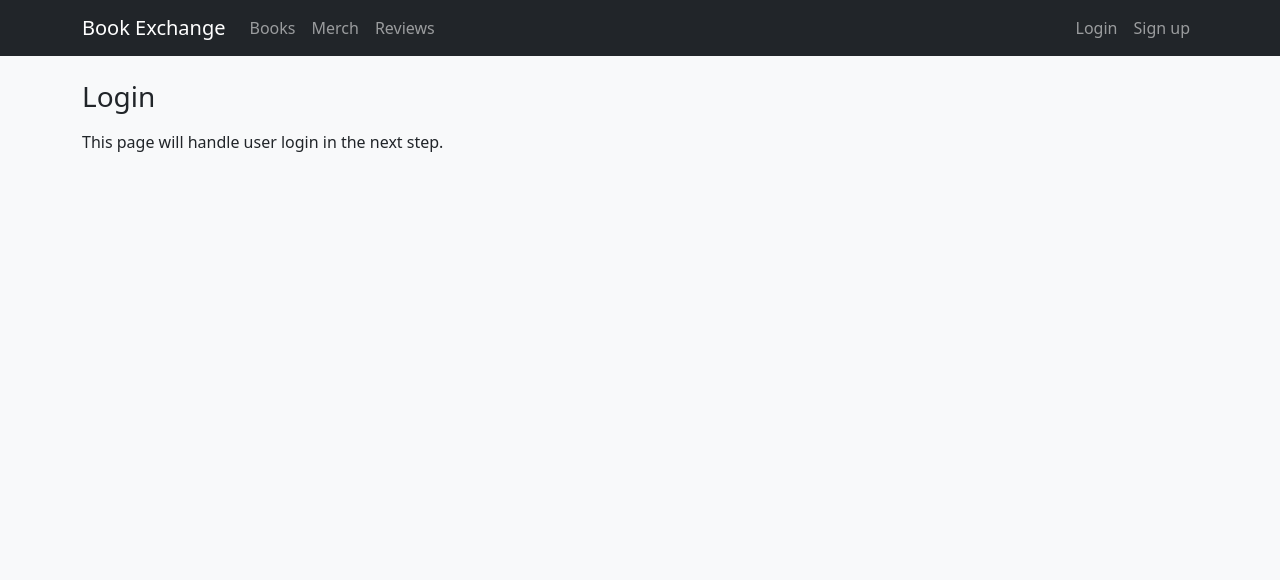
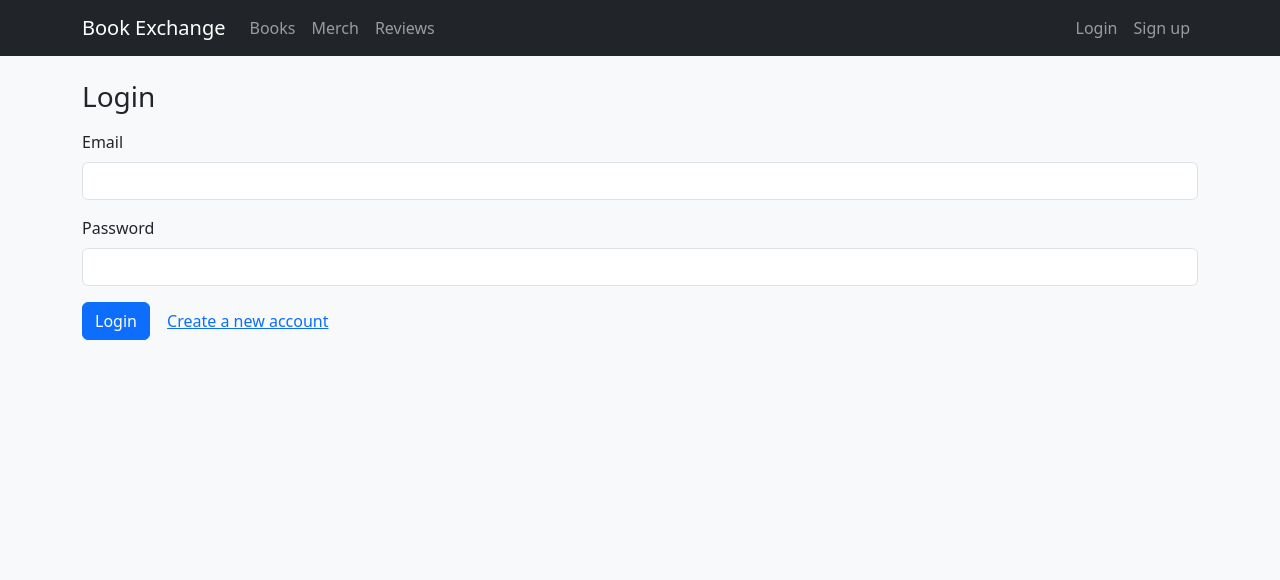
Before and after one commit to danilhordiienko/Student-Book-Exchange, a PHP site: page /login.php in a window 1280 px wide. Shown: the top 580 px of the page. Run offline with PHP 8.4, Linux system fonts and the light colour scheme.

Commit message:
Add login and logout logic and show signed-in user in navbar

```diff
--- a/header.php
+++ b/header.php
@@ -48,6 +48,11 @@ if (session_status() === PHP_SESSION_NONE) {
 
             <ul class="navbar-nav mb-2 mb-lg-0">
                 <?php if (!empty($_SESSION['user_id'])): ?>
+                    <li class="nav-item me-2">
+                        <span class="navbar-text text-light">
+                            Signed in as <?= htmlspecialchars($_SESSION['first_name'] ?? 'student') ?>
+                        </span>
+                    </li>
                     <li class="nav-item">
                         <a class="nav-link" href="logout.php">Logout</a>
                     </li>
--- a/login.php
+++ b/login.php
@@ -1,12 +1,83 @@
 <?php
-// Simple placeholder login page.
-// Real authentication logic will be added in the next steps.
+// Login page for the Student Book Exchange project.
+// Performs a simple email + password check and starts a session for the user.
+// Author: Danil Hordiienko, ATU student.
 
+require_once __DIR__ . '/db.php';
 require_once __DIR__ . '/header.php';
+
+$errorMessage = null;
+
+if ($_SERVER['REQUEST_METHOD'] === 'POST') {
+    // Collect basic credentials from the login form.
+    $email    = trim($_POST['email'] ?? '');
+    $password = $_POST['password'] ?? '';
+
+    if ($email === '' || $password === '') {
+        $errorMessage = 'Please enter both email and password.';
+    } else {
+        try {
+            // Look up the user by email address.
+            $stmt = $pdo->prepare('SELECT id, role, first_name, last_name, password_hash FROM users WHERE email = ?');
+            $stmt->execute([$email]);
+            $user = $stmt->fetch();
+
+            if (!$user || !password_verify($password, $user['password_hash'])) {
+                $errorMessage = 'Incorrect email or password.';
+            } else {
+                // On successful login store minimal data in the session.
+                $_SESSION['user_id']    = $user['id'];
+                $_SESSION['role']       = $user['role'];
+                $_SESSION['first_name'] = $user['first_name'];
+                $_SESSION['last_name']  = $user['last_name'];
+
+                // Basic redirect back to the homepage after login.
+                header('Location: index.php');
+                exit;
+            }
+        } catch (PDOException $e) {
+            $errorMessage = 'Database error while checking credentials.';
+        }
+    }
+}
 ?>
 
 <h1 class="h3 mb-3">Login</h1>
-<p>This page will handle user login in the next step.</p>
+
+<?php if ($errorMessage): ?>
+    <div class="alert alert-danger">
+        <?= htmlspecialchars($errorMessage) ?>
+    </div>
+<?php endif; ?>
+
+<form method="post" class="row g-3">
+    <div class="col-12">
+        <label class="form-label" for="email">Email</label>
+        <input
+            type="email"
+            class="form-control"
+            id="email"
+            name="email"
+            required
+            value="<?= htmlspecialchars($_POST['email'] ?? '') ?>"
+        >
+    </div>
+    <div class="col-12">
+        <label class="form-label" for="password">Password</label>
+        <input
+            type="password"
+            class="form-control"
+            id="password"
+            name="password"
+            required
+        >
+    </div>
+    <div class="col-12">
+        <button type="submit" class="btn btn-primary">Login</button>
+        <a href="register.php" class="btn btn-link">Create a new account</a>
+    </div>
+</form>
 
 <?php
 require_once __DIR__ . '/footer.php';
+?>
```
Also changed, not shown: logout.php (+29 -0 lines).
